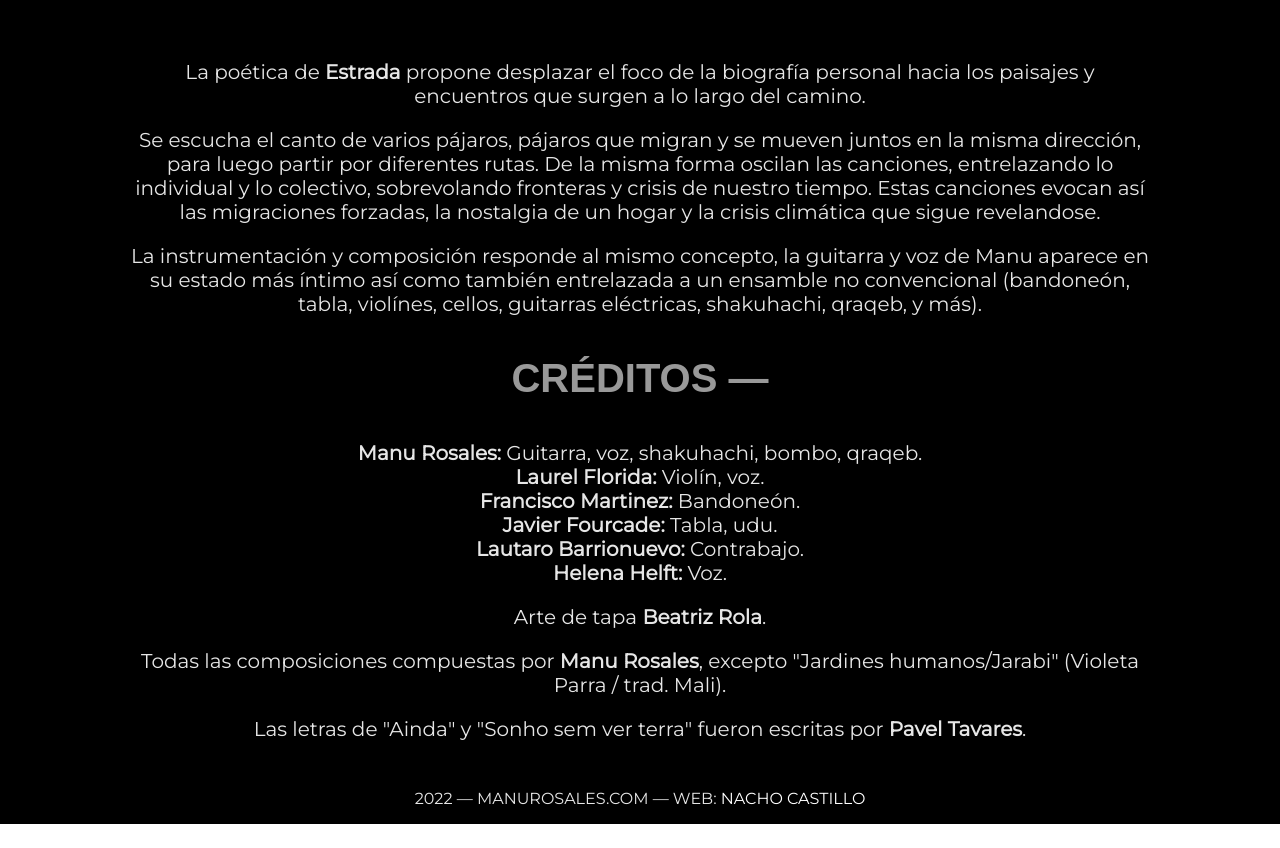
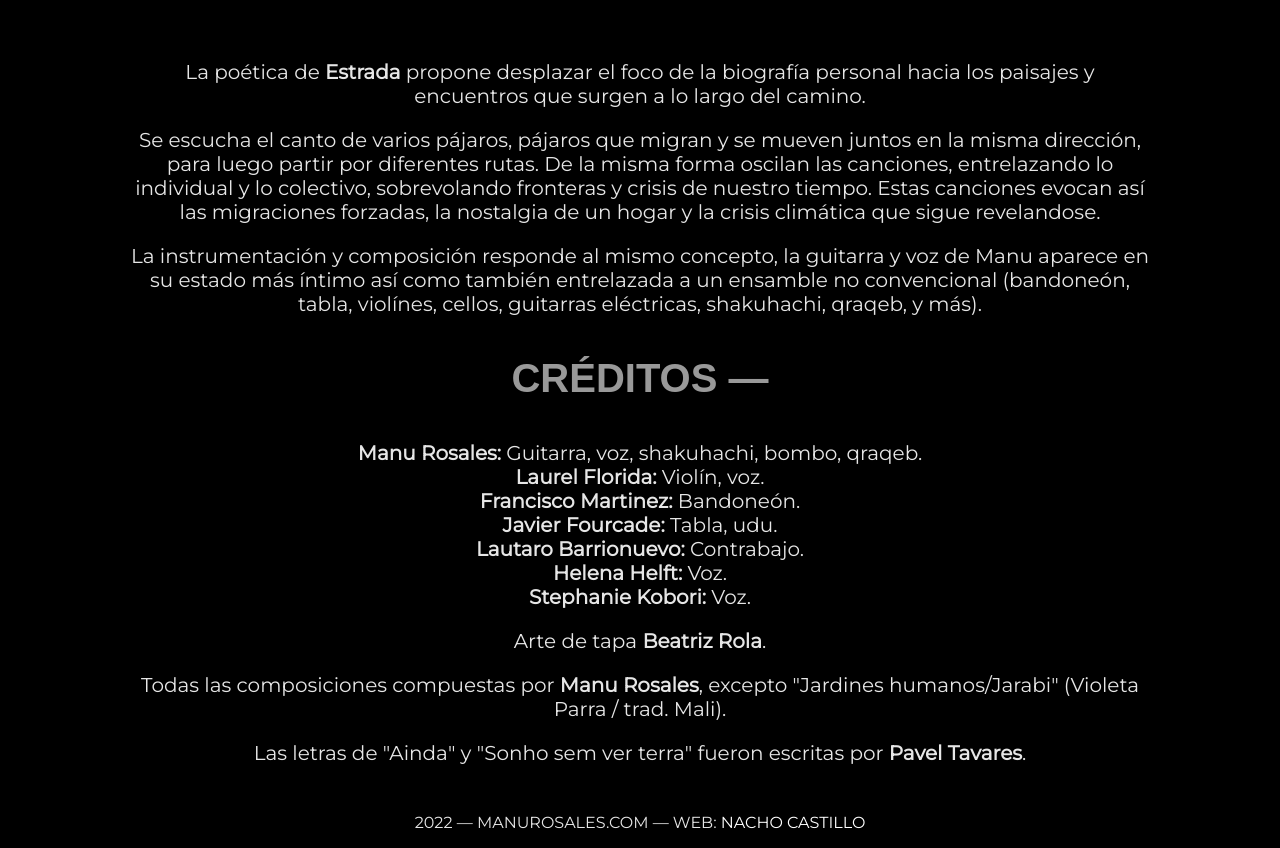
Before and after one commit to ManuRosales/manurosales.github.io, a Jekyll site: the page built from _projects/estrada.markdown, in a window 1280 px wide and 900 px high, scrolled down 402 px, cut to the strip 52-900 px from the top of the window. Built offline with Jekyll 4.4.1, drawn with Linux system fonts in a browser that asks for light colours; nearby versions of some CDN libraries; some web fonts are replaced; before the commit the page ends 1278 px from its top, so only the background shows below that.

Commit message:
Updated Estrada

```diff
--- a/_projects/estrada.markdown
+++ b/_projects/estrada.markdown
@@ -23,7 +23,8 @@ credits-text:
   /><span class="bold">Laurel Florida:</span> Violín, voz.<br /><span class="bold">Francisco
   Martinez:</span> Bandoneón.<br /><span class="bold">Javier Fourcade:</span> Tabla,
   udu.<br /><span class="bold">Lautaro Barrionuevo:</span> Contrabajo.<br /><span
-  class="bold">Helena Helft:</span> Voz.
+  class="bold">Helena Helft:</span> Voz.<br /><span class="bold">Stephanie Kobori:</span>
+  Voz.
 - Arte de tapa <span class="bold">Beatriz Rola</span>.
 - Todas las composiciones compuestas por <span class="bold">Manu Rosales</span>, excepto  "Jardines
   humanos/Jarabi" (Violeta Parra / trad. Mali).
```
